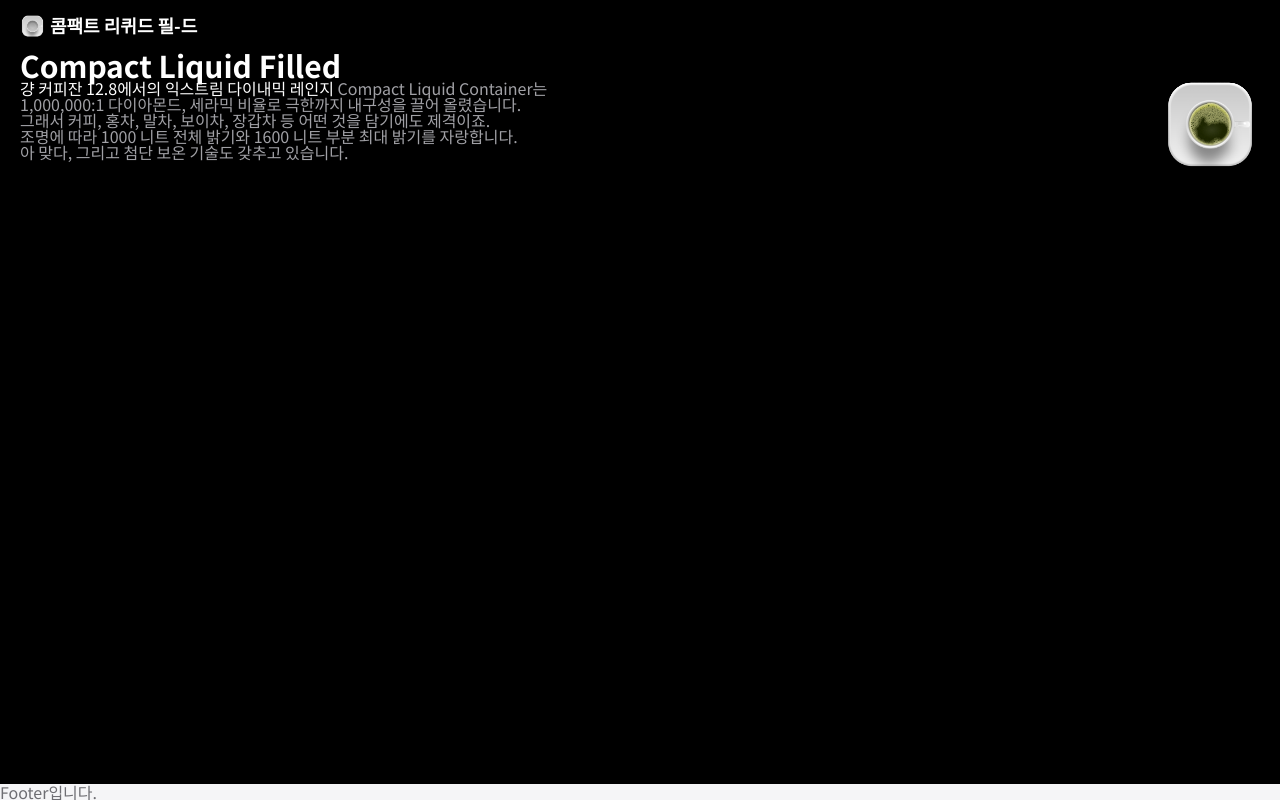
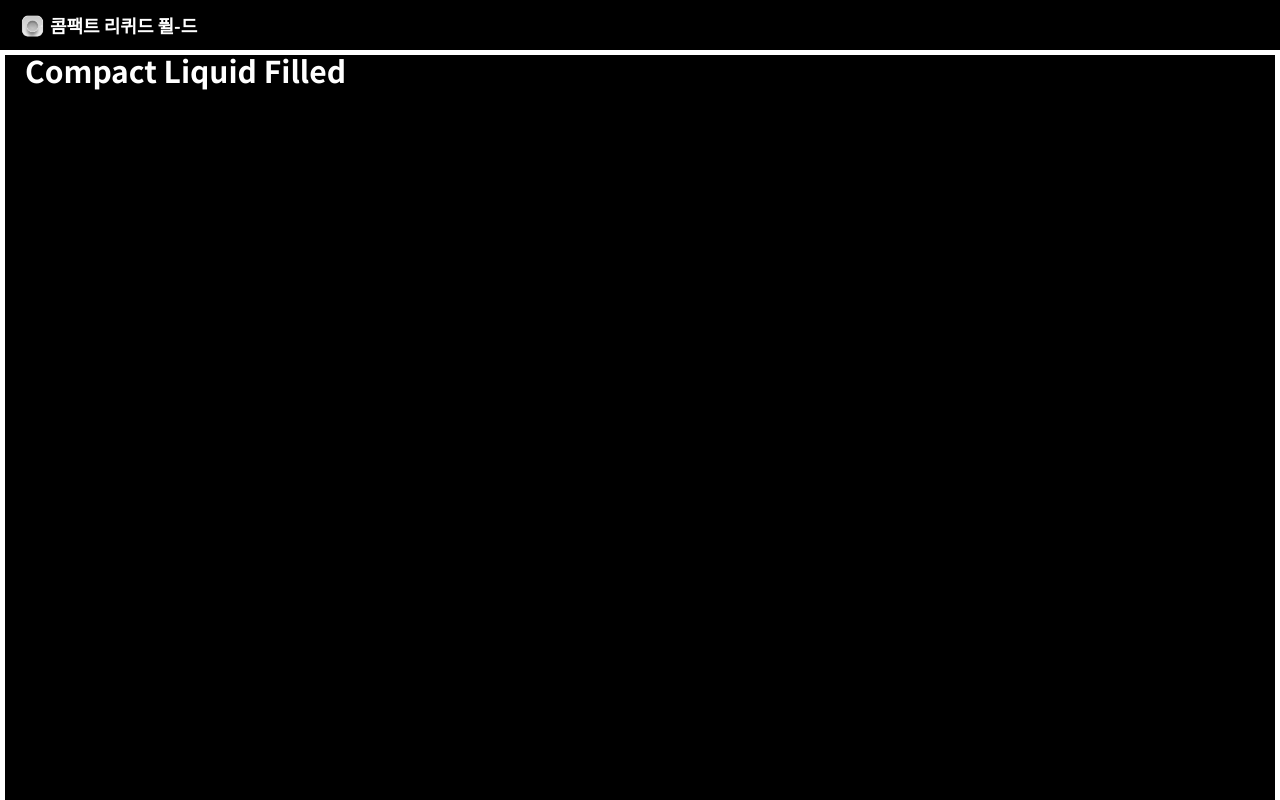
Before and after one commit to Yuyeol/clone-component-ref, a React (Vite) app: page / in a window 1280 px wide. Shown: the top 800 px of the page. Built offline with nearby package versions, Linux system fonts and the light colour scheme.

Commit message:
feat #1: section 스크롤 구분 로직 추가

```diff
--- a/src/components/Apple/Header.tsx
+++ b/src/components/Apple/Header.tsx
@@ -33,7 +33,7 @@ const Header = ({ height }: IProps) => {
       <LogoWrapper>
         <img src="/img/cups/02.png" alt="logo" />
       </LogoWrapper>
-      <Text>콤팩트 리퀴드 필-드</Text>
+      <Text>콤팩트 리퀴드 퓔-드</Text>
     </Container>
   );
 };
--- a/src/components/Apple/Section/Section1.tsx
+++ b/src/components/Apple/Section/Section1.tsx
@@ -1,9 +1,6 @@
 import styled from "@emotion/styled";
 
-const Container = styled.section`
-  padding: 0 20px;
-`;
-const Title = styled.h1`
+const Container = styled.div`
   font-size: 30px;
   font-weight: 700;
 `;
@@ -12,18 +9,16 @@ const FixedText = styled.p`
   display: none;
 `;
 
-const Section = () => {
+const Section1 = () => {
   return (
     <Container>
-      <Title>
-        <p>Compact Liquid Filled</p>
-        <FixedText>128mm</FixedText>
-        <FixedText>그냥 커피잔</FixedText>
-        <FixedText>간결하게,</FixedText>
-        <FixedText>유려하게.</FixedText>
-      </Title>
+      <p>Compact Liquid Filled</p>
+      <FixedText>128mm</FixedText>
+      <FixedText>그냥 커피잔</FixedText>
+      <FixedText>간결하게,</FixedText>
+      <FixedText>유려하게.</FixedText>
     </Container>
   );
 };
 
-export default Section;
+export default Section1;
--- a/src/components/Apple/Section/Section2.tsx
+++ b/src/components/Apple/Section/Section2.tsx
@@ -1,8 +1,6 @@
 import styled from "@emotion/styled";
 
-const Container = styled.section`
-  padding: 0 20px;
-`;
+const Container = styled.div``;
 const ImgContainer = styled.div`
   position: relative;
   div {
--- a/src/components/Apple/Section/Section3.tsx
+++ b/src/components/Apple/Section/Section3.tsx
@@ -1,15 +1,13 @@
 import styled from "@emotion/styled";
 
-const Container = styled.section`
-  padding: 0 20px;
-`;
-
+const Container = styled.div``;
 const Description = styled.p`
   color: #a1a1a6;
 `;
 const Highlight = styled.span`
   color: white;
 `;
+
 const Section3 = () => {
   return (
     <Container>
--- a/src/components/Apple/index.tsx
+++ b/src/components/Apple/index.tsx
@@ -4,6 +4,7 @@ import Footer from "./Footer";
 import Section1 from "./Section/Section1";
 import Section2 from "./Section/Section2";
 import Section3 from "./Section/Section3";
+import { useCallback, useEffect, useState } from "react";
 
 const HEADER_HEIGHT = 50;
 const Container = styled.div`
@@ -12,24 +13,63 @@ const Container = styled.div`
   color: white;
   top: 0;
   left: 0;
-  width: 100vw;
-  height: 100vh;
+  width: 100%;
+  min-height: 100vh;
   font-family: "Noto Sans KR", sans-serif;
-  box-sizing: border-box;
   display: flex;
   flex-direction: column;
   .header-height {
     height: ${HEADER_HEIGHT}px;
   }
 `;
+const Section = styled.section<{ height: number }>`
+  padding: 0 20px;
+  height: ${({ height }) => height}px;
+  border: 5px solid white;
+  box-sizing: border-box;
+`;
+
 const Apple = () => {
+  const [sectionHeight, setSectionHeight] = useState<number>(
+    window.innerHeight * 5
+  );
+  const [currentSection, setCurrentSection] = useState<number>(0);
+  console.log(currentSection);
+
+  const handleScroll = useCallback(() => {
+    const scrollY = window.scrollY;
+    const currentSection = Math.floor(scrollY / sectionHeight);
+    setCurrentSection(currentSection);
+  }, [sectionHeight]);
+  useEffect(() => {
+    window.addEventListener("scroll", handleScroll);
+    return () => {
+      window.removeEventListener("scroll", handleScroll);
+    };
+  }, [handleScroll]);
+
+  const handleResize = () => {
+    setSectionHeight(window.innerHeight * 5);
+  };
+  useEffect(() => {
+    window.addEventListener("resize", handleResize);
+    return () => {
+      window.removeEventListener("resize", handleResize);
+    };
+  }, []);
   return (
     <Container>
       <Header height={HEADER_HEIGHT} />
       <div className="header-height" />
-      <Section1 />
-      <Section2 />
-      <Section3 />
+      <Section height={sectionHeight}>
+        <Section1 />
+      </Section>
+      <Section height={sectionHeight}>
+        <Section2 />
+      </Section>
+      <Section height={sectionHeight}>
+        <Section3 />
+      </Section>
       <Footer />
     </Container>
   );
```
Also changed, not shown: src/main.tsx (+7 -7 lines).
